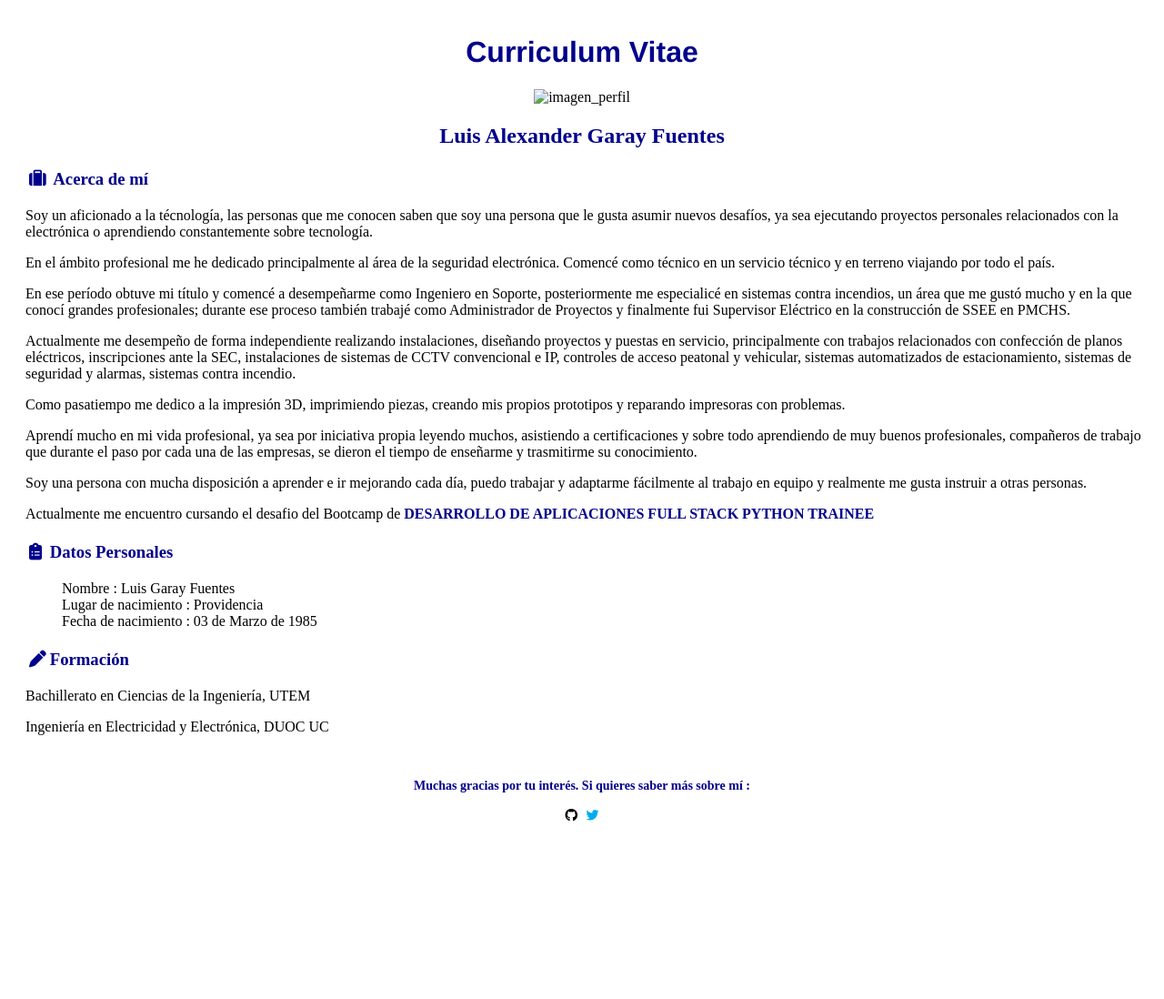
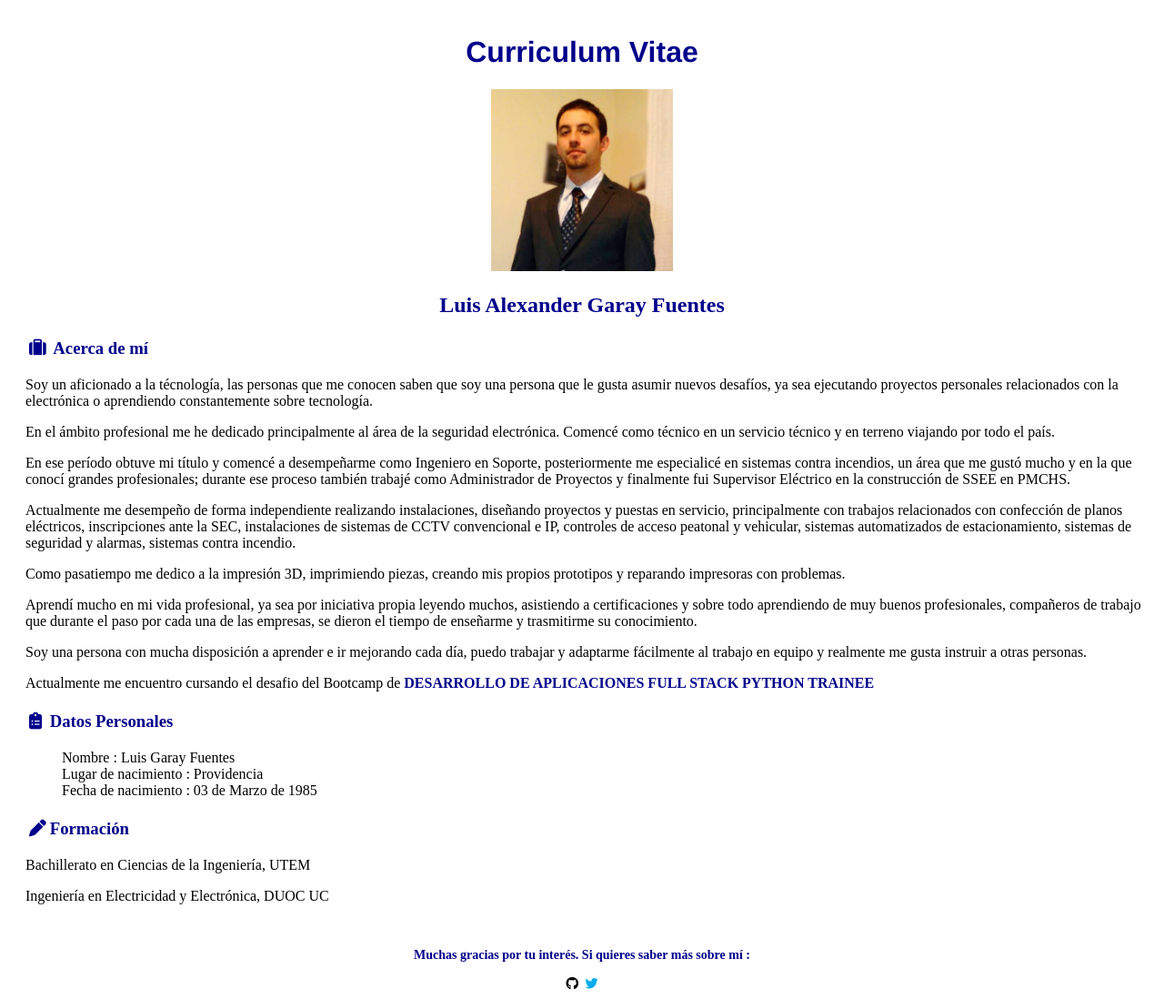
Before and after one commit to LuisGarayF/CV, a plain HTML site: page index.html in a window 1280 px wide. Shown: the whole page at 91% size. Before the commit the page ends 914 px from the top, so only its background shows below. Drawn offline with Linux system fonts and the light colour scheme; the site is published under a folder, as on GitHub Pages, so addresses that start at the root find nothing.

Commit message:
[FIX] Reparación de ruta de imagen y tamaño de iconos

```diff
--- a/index.html
+++ b/index.html
@@ -14,7 +14,7 @@
     </header>
     <main>
         <div class="container_img" style="text-align: center;">
-            <img src="/assets/img/img_profile1.jpg" style="width: 200px;" alt="imagen_perfil" class="img_profile">
+            <img src="./assets/img/img_profile1.jpg" style="width: 200px;" alt="imagen_perfil" class="img_profile">
         </div>
         <div style="text-align: center; color:darkblue">
             <h2>Luis Alexander Garay Fuentes</h2>
@@ -46,8 +46,8 @@
     </main>
     <footer style="text-align: center; font-size: 14px; font-weight:bold">
         <p style="color:darkblue;">Muchas gracias por tu interés. Si quieres saber más sobre mí : </p>
-        <a href="https://github.com/LuisGarayF" target="_blank"><i class="fa-brands fa-github" style="color: #000000; padding: 3px;"></i></a>
-        <a href="https://www.linkedin.com/in/luisgarayfuentes/"  target="_blank"><i class="fa-brands fa-twitter" style="color: #00acee; padding: 3px;"></i></a>
+        <a href="https://github.com/LuisGarayF" target="_blank"><i class="fa-brands fa-github" style="color: #000000; padding: 2px;"></i></a>
+        <a href="https://www.linkedin.com/in/luisgarayfuentes/"  target="_blank"><i class="fa-brands fa-twitter" style="color: #00acee; padding: 2px;"></i></a>
     </footer>
 </body>
 </html>
```
